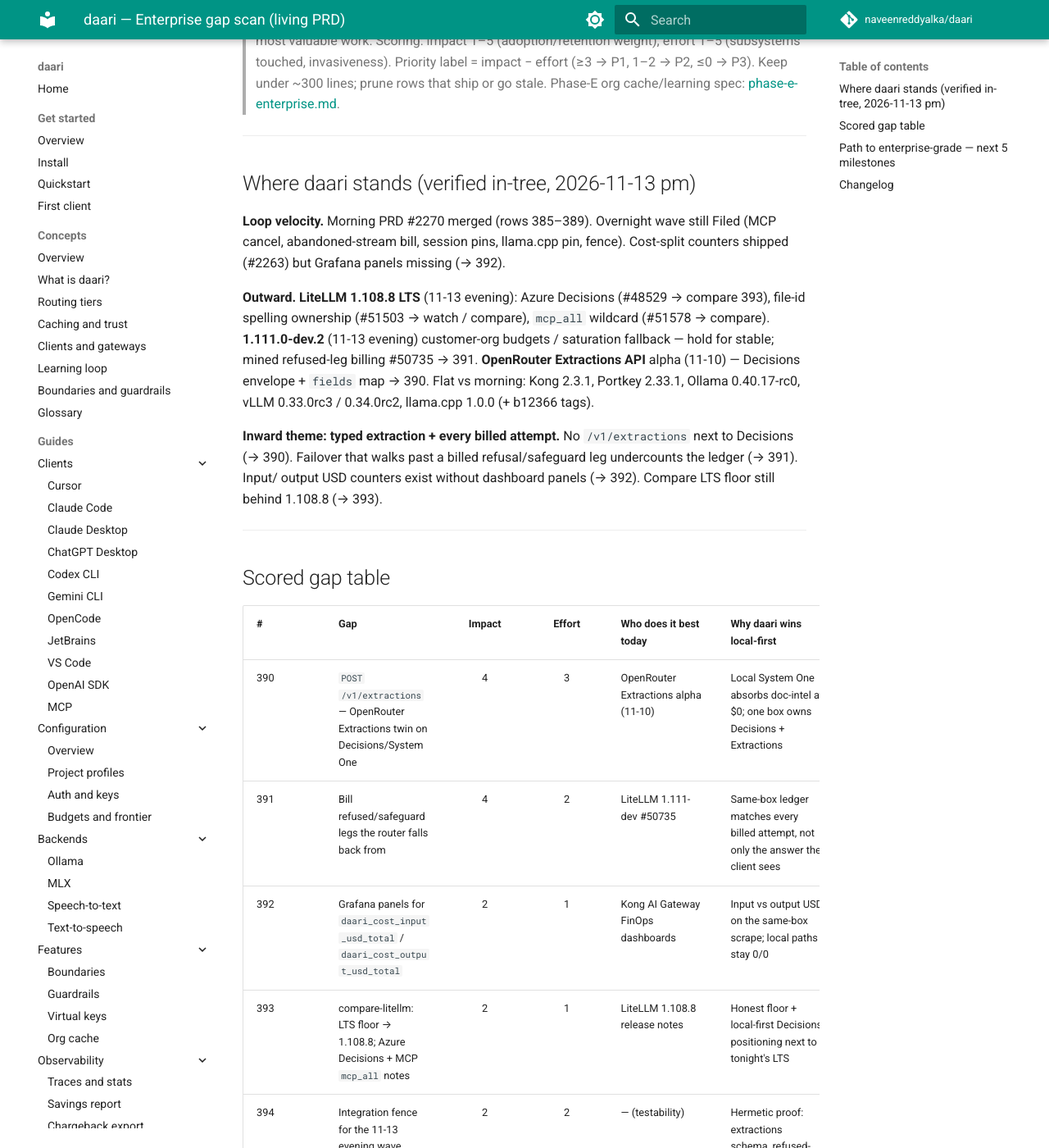
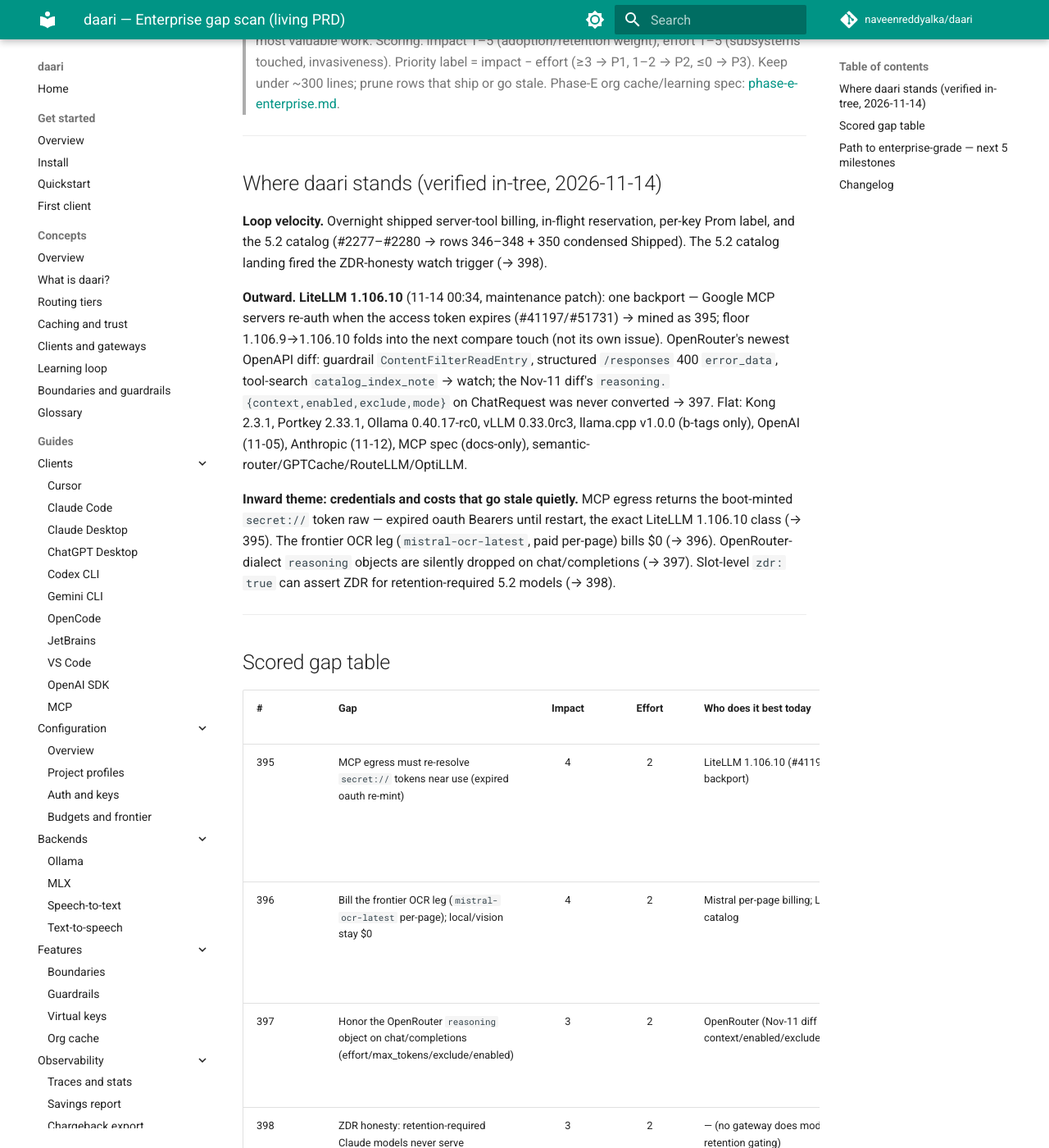
Before and after one commit to naveenreddyalka/daari, an MkDocs documentation site: the page built from docs/prd/ENTERPRISE.md, in a window 1280 px wide and 1400 px high, scrolled down 219 px. Shown: the whole window at 82% size. Built offline with MkDocs 1.6.1 and Material for MkDocs 9.7.7, drawn with Linux system fonts in a browser that asks for light colours; comment, search, counter and statistics services are not loaded; some of the changed text lies outside the part shown.

Commit message:
docs(prd): 2026-11-14 stale-credential and billing-truth cut; LiteLLM 1.106.10 mined
Co-authored-by: Naveen Reddy Alka <naveenreddyalka@users.noreply.github.com>

```diff
--- a/docs/prd/ENTERPRISE.md
+++ b/docs/prd/ENTERPRISE.md
@@ -11,27 +11,32 @@
 
 ---
 
-## Where daari stands (verified in-tree, 2026-11-13 pm)
+## Where daari stands (verified in-tree, 2026-11-14)
 
-**Loop velocity.** Morning PRD #2270 merged (rows 385–389). Overnight
-wave still Filed (MCP cancel, abandoned-stream bill, session pins,
-llama.cpp pin, fence). Cost-split counters shipped (#2263) but Grafana
-panels missing (→ 392).
+**Loop velocity.** Overnight shipped server-tool billing, in-flight
+reservation, per-key Prom label, and the 5.2 catalog (#2277–#2280 →
+rows 346–348 + 350 condensed Shipped). The 5.2 catalog landing fired
+the ZDR-honesty watch trigger (→ 398).
 
-**Outward.** **LiteLLM 1.108.8 LTS** (11-13 evening): Azure Decisions
-(#48529 → compare 393), file-id spelling ownership (#51503 → watch /
-compare), `mcp_all` wildcard (#51578 → compare). **1.111.0-dev.2**
-(11-13 evening) customer-org budgets / saturation fallback — hold for
-stable; mined refused-leg billing #50735 → 391. **OpenRouter
-Extractions API** alpha (11-10) — Decisions envelope + `fields` map →
-390. Flat vs morning: Kong 2.3.1, Portkey 2.33.1, Ollama 0.40.17-rc0,
-vLLM 0.33.0rc3 / 0.34.0rc2, llama.cpp 1.0.0 (+ b12366 tags).
+**Outward.** **LiteLLM 1.106.10** (11-14 00:34, maintenance patch):
+one backport — Google MCP servers re-auth when the access token
+expires (#41197/#51731) → mined as 395; floor 1.106.9→1.106.10 folds
+into the next compare touch (not its own issue). OpenRouter's newest
+OpenAPI diff: guardrail `ContentFilterReadEntry`, structured
+`/responses` 400 `error_data`, tool-search `catalog_index_note` →
+watch; the Nov-11 diff's `reasoning.{context,enabled,exclude,mode}`
+on ChatRequest was never converted → 397. Flat: Kong 2.3.1, Portkey
+2.33.1, Ollama 0.40.17-rc0, vLLM 0.33.0rc3, llama.cpp v1.0.0
+(b-tags only), OpenAI (11-05), Anthropic (11-12), MCP spec
+(docs-only), semantic-router/GPTCache/RouteLLM/OptiLLM.
 
-**Inward theme: typed extraction + every billed attempt.** No
-`/v1/extractions` next to Decisions (→ 390). Failover that walks past a
-billed refusal/safeguard leg undercounts the ledger (→ 391). Input/
-output USD counters exist without dashboard panels (→ 392). Compare
-LTS floor still behind 1.108.8 (→ 393).
+**Inward theme: credentials and costs that go stale quietly.** MCP
+egress returns the boot-minted `secret://` token raw — expired oauth
+Bearers until restart, the exact LiteLLM 1.106.10 class (→ 395). The
+frontier OCR leg (`mistral-ocr-latest`, paid per-page) bills $0 (→
+396). OpenRouter-dialect `reasoning` objects are silently dropped on
+chat/completions (→ 397). Slot-level `zdr: true` can assert ZDR for
+retention-required 5.2 models (→ 398).
 
 ---
 
@@ -39,6 +44,11 @@
 
 | # | Gap | Impact | Effort | Who does it best today | Why daari wins local-first | Action |
 |---|-----|:--:|:--:|------------------------|----------------------------|--------|
+| 395 | MCP egress must re-resolve `secret://` tokens near use (expired oauth re-mint) | 4 | 2 | LiteLLM 1.106.10 (#41197 backport) | Resident single-box daemon must not go stale after `expires_in`; refresh machinery already proven on the frontier pool | Filed [#2281](https://github.com/naveenreddyalka/daari/issues/2281) |
+| 396 | Bill the frontier OCR leg (`mistral-ocr-latest` per-page); local/vision stay $0 | 4 | 2 | Mistral per-page billing; LiteLLM catalog | The leg that costs money is the leg the same-box ledger must meter; closes an OCR budget bypass | Filed [#2282](https://github.com/naveenreddyalka/daari/issues/2282) |
+| 397 | Honor the OpenRouter `reasoning` object on chat/completions (effort/max_tokens/exclude/enabled) | 3 | 2 | OpenRouter (Nov-11 diff adds context/enabled/exclude/mode) | Drop-in base-URL migration keeps reasoning controls; local tiers honor them at $0 | Filed [#2283](https://github.com/naveenreddyalka/daari/issues/2283) |
+| 398 | ZDR honesty: retention-required Claude models never serve `provider.zdr` requests | 3 | 2 | — (no gateway does model-level retention gating) | L1–L5 are trivially zero-retention; be honest about the frontier exception instead of silently breaking compliance pins | Filed [#2284](https://github.com/naveenreddyalka/daari/issues/2284) |
+| 399 | Integration fence for the 11-13/11-14 overnight wave | 2 | 2 | — (testability) | Hermetic proof: tool fees, reservation deny/release, key label, 5.2 rates | Filed [#2285](https://github.com/naveenreddyalka/daari/issues/2285) |
 | 390 | `POST /v1/extractions` — OpenRouter Extractions twin on Decisions/System One | 4 | 3 | OpenRouter Extractions alpha (11-10) | Local System One absorbs doc-intel at $0; one box owns Decisions + Extractions | Filed [#2271](https://github.com/naveenreddyalka/daari/issues/2271) |
 | 391 | Bill refused/safeguard legs the router falls back from | 4 | 2 | LiteLLM 1.111-dev #50735 | Same-box ledger matches every billed attempt, not only the answer the client sees | Filed [#2272](https://github.com/naveenreddyalka/daari/issues/2272) |
 | 392 | Grafana panels for `daari_cost_input_usd_total` / `daari_cost_output_usd_total` | 2 | 1 | Kong AI Gateway FinOps dashboards | Input vs output USD on the same-box scrape; local paths stay 0/0 | Filed [#2273](https://github.com/naveenreddyalka/daari/issues/2273) |
@@ -79,14 +89,11 @@
 | 357 | Per-team frontier credential binding (team BYOK) | 4 | 3 | LiteLLM team BYOK (1.108.4 precedence fix) | Each team's L6 bills to their own invoice; shared local tiers stay $0 | Filed [#2216](https://github.com/naveenreddyalka/daari/issues/2216) |
 | 358 | Ripple Preview L4/L5 agentic-coding recipe (Ollama ≥ 0.40.16) | 3 | 1 | Ollama 0.40.16 `ripple-preview` | $0 on-box coding agent tier with honest 65B-dense VRAM guidance | Filed [#2217](https://github.com/naveenreddyalka/daari/issues/2217) |
 | 359 | Integration fence for the 11-09/11-10 overnight wave | 2 | 2 | — (testability) | Hermetic proof: IP deny/PATCH, residency 1.10×, effort lever, VK grace | Filed [#2218](https://github.com/naveenreddyalka/daari/issues/2218) |
-| 350 | Ship Claude Fable 5.2 / Mythos 5.2 catalog rates + caps + fast mode | 4 | 2 | Anthropic Platform 11-09 list prices | Honest on-box ledger vs invoice; local tiers stay $0 | Filed [#2204](https://github.com/naveenreddyalka/daari/issues/2204) |
+| 346–348, 350 | Server-side tool billing + `tool_usage`; in-flight reservation; per-key Prom label; 5.2 catalog rates | 3–4 | 2–3 | Kong 2.3.0 / Anthropic list prices | FinOps truth on the same-box ledger and scrape | Shipped (#2277–#2280) |
 | 351 | Drop Fable/Mythos 5.2 thinking when failover switches to another model | 4 | 2 | Anthropic mid-conversation drop (11-09) | On-box switch owns the strip; agent loop survives without a cloud round-trip | Filed [#2205](https://github.com/naveenreddyalka/daari/issues/2205) |
 | 352 | Require `computer_toolset_20260801` on Fable/Mythos 5.2 (reject `computer_20251124`) | 3 | 2 | Anthropic 11-09 toolset gate | Gateway rewrite/fail-fast before the 400; Bedrock exception kept | Filed [#2206](https://github.com/naveenreddyalka/daari/issues/2206) |
 | 353 | Config ownership + PATCH for `routing.baggage_to_tags` | 3 | 1 | LiteLLM baggage→tags / Portkey Complete Logs | Hot-edit mesh-identity dial on the same-box console | Filed [#2207](https://github.com/naveenreddyalka/daari/issues/2207) |
 | 354 | Integration fence for the 11-09 afternoon wave | 2 | 2 | — (testability) | Hermetic proof: baggage tags, service-tier Grafana, 5.2 catalog smoke | Filed [#2208](https://github.com/naveenreddyalka/daari/issues/2208) |
-| 346 | Bill server-side tools beyond web search + per-tool `tool_usage` breakdown | 4 | 2 | Kong 2.3.0 `usage.tool_cost`/`tool_usage` | On-box ledger reconciles with the provider invoice, no SaaS analytics | Filed [#2197](https://github.com/naveenreddyalka/daari/issues/2197) |
-| 347 | Opt-in in-flight budget reservation (pre-charge estimate, settle actual) | 4 | 3 | Kong 2.3.0 rate-limit cost pre-charge | Ledger + admission + pricing on one box; parallel bursts can't blow the window | Filed [#2198](https://github.com/naveenreddyalka/daari/issues/2198) |
-| 348 | Opt-in cardinality-capped per-key label on Prometheus series | 3 | 2 | Kong 2.3.0 `enable_credential_attribute` + limit | Per-key FinOps from the same-box scrape; `team_metrics` pattern proven | Filed [#2199](https://github.com/naveenreddyalka/daari/issues/2199) |
 | 349 | Integration fence for the 11-08/11-09 overnight wave | 2 | 2 | — (testability) | Hermetic proof: IP deny, revoke-subject, AutoTrust, MiMo | Filed [#2200](https://github.com/naveenreddyalka/daari/issues/2200) |
 | 333, 335–338, 340 | OTel-tags ownership; MCP egress fidelity + SSE framing; cost input/output split; block forensics; credential patterns | 3–4 | 1–2 | Kong 2.3.0 / LiteLLM 1.108.3–1.110-dev | Byte-faithful egress + on-box forensics and FinOps | Shipped (#2230, #2244–#2248) |
 | 341–343, 345 | `log_blocked_content` ownership; effort `none` disables thinking; input/output cost counters; default `drop_block` binding | 3–4 | 1–2 | Kong 2.3.0 / LiteLLM 1.110-dev | Forensics, thinking, and FinOps dials on the same-box console and scrape | Shipped (#2261–#2264) |
@@ -141,7 +148,10 @@
 headless-pod discovery; shadow rates; request-log retention); Opus
 4.8 fast-mode removal 11-30; Ollama 0.40.17-rc0 (MLX concurrent gen —
 hold for GA); vLLM 0.33/0.34 rc; **OpenRouter guardrail-policies
-API**; Fable/Mythos 5.2 ZDR honesty (after 350); Kong Cedar/CEL/Token
+API**; OpenRouter newest diff (guardrail `ContentFilterReadEntry`,
+structured `/responses` 400 `error_data`, tool-search
+`catalog_index_note`); LiteLLM 1.106.10 floor (fold into next compare
+touch, not its own issue); Kong Cedar/CEL/Token
 Vault (new dep — human); Portkey MCP policies (Prisma AIRS-only);
 OpenAI Live/SIP / Realtime/WS; AutoTrust beyond Apple silicon;
 `gpt-6-cyber`; Agents `auto_review`; Anthropic watermark / Compliance
@@ -155,16 +165,17 @@
 SSO; Kong Skills/A2A; certifi emSign; Ollama d1 GA; local
 message-thread analogue (after ask); A2A 1.1 RC (two-SDK gate).
 
-Verified fine this run (vs LiteLLM 1.108.8 / 1.111-dev.2 / OpenRouter
-Extractions) — don't re-audit: Decisions + System One path exists
-(390 is Extractions twin, not Decisions); Responses already emit named
-SSE ending at `response.completed` without Chat `[DONE]` (1.110
-Responses framing class covered); response `owner_key_id` deny for
-foreign virtual keys exists (#453 class); `upstream.request_deadline_seconds`
-covers LiteLLM `total_timeout`; file store ownership is exact
-`file-{uuid}` (provider spelling normalize stays compare/watch until
-a pass-through files surface needs it); semantic-router / GPTCache /
-RouteLLM / OptiLLM flat. Still parity: credential hygiene (378),
+Verified fine this run (vs LiteLLM 1.106.10 / OpenRouter newest diff)
+— don't re-audit: `/v1/moderations` stays $0 honestly (OpenAI
+moderation endpoints are free upstream — never file); `/v1/embeddings`
+is local-only (Ollama embedder, tier `embed`) so $0 is honest;
+`resolve_l6_targets` → `pick_key()` → `current_secret` keeps every
+modality L6 credential fresh (the stale-token gap is MCP-egress-only,
+395); OTLP **metrics** export already exists (`otel.py`
+MeterProvider + PeriodicExportingMetricReader — OpenRouter
+metrics-destination parity, never file); Responses path already maps
+`reasoning.effort` (397 is chat/completions + exclude/max_tokens).
+Still parity: credential hygiene (378), request-deadline,
 mid-stream fallback continuation, session repin after failover,
 `prompt_cache_retention`, `redacted_thinking`.
 
@@ -173,31 +184,43 @@
 ## Path to enterprise-grade — next 5 milestones
 
 1. **Billing truth everywhere money moves** — refused-leg sum (391);
-   abandoned-stream settlement (386); image generations/edits (375);
-   frontier ASR (376); Gemini 4 Carbon/Argon (371); 5.2 catalog (350);
-   server-side tool billing (346); in-flight reservation (347); per-key
-   label (348); daily `rpd`/`tpd` (372); residency uplift (360);
-   per-team BYOK (357); Grafana input/output panels (392).
-2. **Abandoned work stops and stays attributed** — MCP cancellation
-   notifications (385); session-pin isolation (387); abort/
-   `finish_reason` honesty (373); honest `stop_reason` (365).
+   abandoned-stream settlement (386); frontier OCR leg (396); image
+   generations/edits (375); frontier ASR (376); Gemini 4 Carbon/Argon
+   (371); daily `rpd`/`tpd` (372); residency uplift (360); per-team
+   BYOK (357); Grafana input/output panels (392).
+2. **Nothing goes stale quietly** — MCP egress credential re-mint
+   (395); MCP cancellation notifications (385); session-pin isolation
+   (387); abort/`finish_reason` honesty (373); honest `stop_reason`
+   (365); ZDR honesty for retention-required models (398).
 3. **Agent-loop / Responses / Extractions fidelity** — Extractions facade
-   (390); skip failed `previous_response_id` turns (380);
-   `max_tool_calls` honesty (381); streamed cache tool_calls (367);
-   `allowed_tools` (377); thinking strip (351); advisor (363);
-   encrypted-reasoning (355); toolset gate (352); `truncation` (356).
+   (390); OpenRouter `reasoning` object (397); skip failed
+   `previous_response_id` turns (380); `max_tool_calls` honesty (381);
+   streamed cache tool_calls (367); `allowed_tools` (377); thinking
+   strip (351); advisor (363); encrypted-reasoning (355); toolset gate
+   (352); `truncation` (356).
 4. **CMA, containment, and routing like Auto Router** — Managed
    Agents → daari recipe (382); credential hygiene fence (378); scan
    tool_call args (366); coding-router (370); auto_caching (361);
    any-5xx (362); Ripple (358); baggage PATCH (353).
 5. **Local engine floor + survive the blip + honest compare** —
    llama.cpp v1.0.0 pin (388); LTS floor 1.108.8 compare (393; prior
-   368/383); offline Prom (279) + doctor (285); hot-reload (6);
-   failover panels (274); fences through 394; then 62–67.
+   368/383; fold 1.106.10); offline Prom (279) + doctor (285);
+   hot-reload (6); failover panels (274); fences through 399; then
+   62–67.
 
 ---
 
 ## Changelog
+
+- **2026-11-14 (stale-credential + billing-truth cut; LiteLLM
+  1.106.10)** — Outward: LiteLLM **1.106.10** maintenance patch (MCP
+  re-auth on token expiry) → mined as 395; OpenRouter Nov-11
+  `reasoning.*` ChatRequest fields converted (397); newest OpenRouter
+  diff → watch. Inward: MCP egress returns the boot-minted
+  `secret://` token raw (395); frontier OCR leg bills $0 (396);
+  slot-level `zdr` can cover retention-required 5.2 models — watch
+  trigger fired when #2280 merged (398); fence 399. Overnight rows
+  346–348 + 350 Shipped (#2277–#2280).
 
 - **2026-11-13 pm (Extractions + LTS 1.108.8 + refused-leg truth)** —
   Outward: OpenRouter Extractions alpha → 390; LiteLLM **1.108.8 LTS**
```
